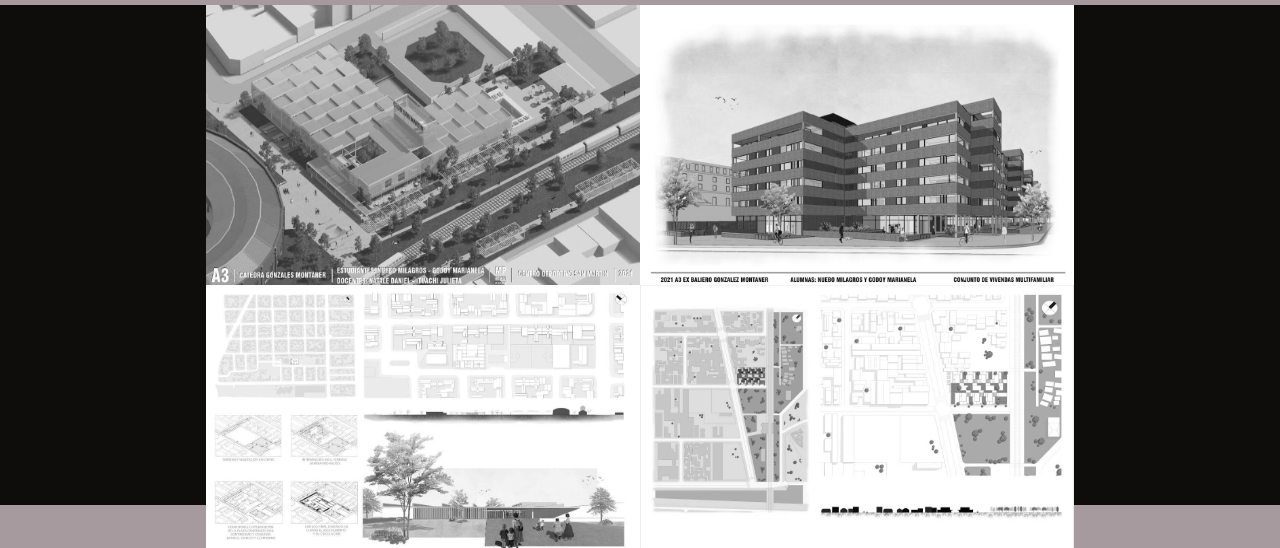
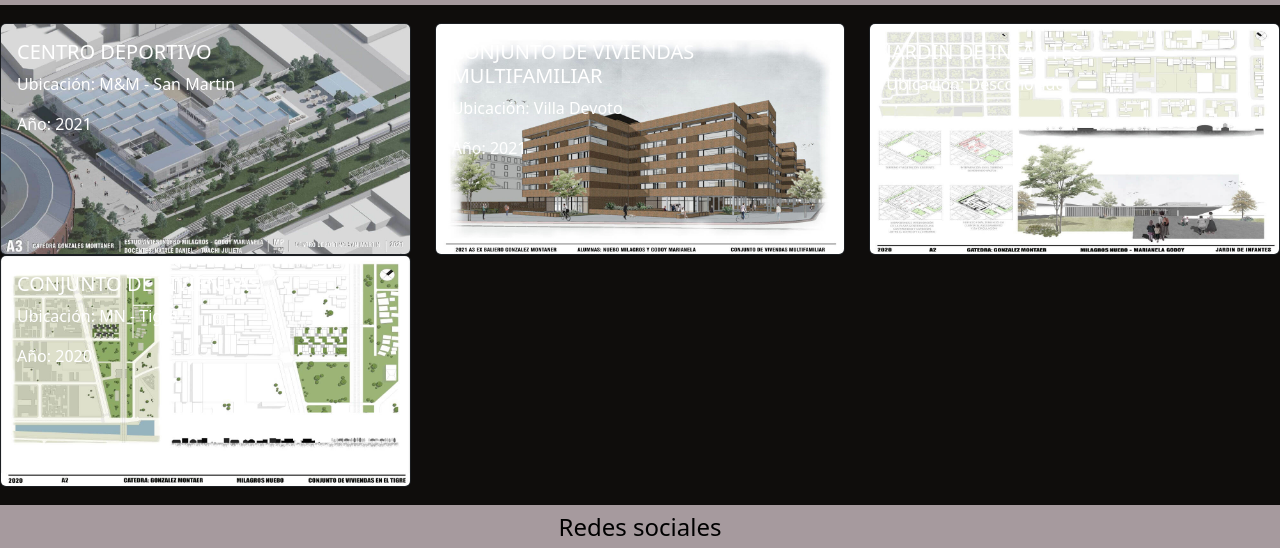
Before and after one commit to CataniaGianFranco/arqmn, a plain HTML site: page page/project.html in a window 1280 px wide. Shown: the part 231-779 px from the top of the page. Drawn offline with nearby package versions, Linux system fonts and the light colour scheme; files whose address does not match are found by name.

Commit message:
Se agrego el componente card

```diff
--- a/page/project.html
+++ b/page/project.html
@@ -49,7 +49,49 @@
       </nav>
   </header>
     <main class="main">
-      <div class="container">
+        <div class="row">
+          <div class="col-12 col-md-6 col-lg-4">
+          <div class="card bg-dark text-white">
+            <img loading="lazy" src="../assets/image/centro-deportivo/1.jpeg" class="card-img" alt="...">
+            <div class="card-img-overlay">
+              <h5 class="card-title">CENTRO DEPORTIVO</h5>
+              <p class="card-text">Ubicación: M&M - San Martin</p>
+              <p class="card-text">Año: 2021</p>
+            </div>
+            </div>
+          </div>
+          <div class="col-12 col-md-6 col-lg-4">
+          <div class="card bg-dark text-white">
+            <img loading="lazy" src="../assets/image/conjunto-de-viviendas-multifamiliar/1.jpg" class="card-img" alt="...">
+            <div class="card-img-overlay">
+              <h5 class="card-title">CONJUNTO DE VIVIENDAS MULTIFAMILIAR</h5>
+              <p class="card-text">Ubicación: Villa Devoto</p>
+              <p class="card-text">Año: 2021</p>
+            </div>
+          </div>
+          </div>
+          <div class="col-12 col-md-6 col-lg-4">
+          <div class="card bg-dark text-white">
+            <img loading="lazy" src="../assets/image/jardin-de-infantes/1.jpeg" class="card-img" alt="...">
+            <div class="card-img-overlay">
+              <h5 class="card-title">JARDIN DE INFANTES</h5>
+              <p class="card-text">Ubicación: Desconocido</p>
+              <p class="card-text">Año: 2020</p>
+            </div>
+            </div>
+          </div>
+          <div class="col-12 col-md-6 col-lg-4">
+          <div class="card bg-dark text-white ">
+            <img loading="lazy" src="../assets/image/conjunto-de-viviendas/1.jpg" class="card-img" alt="...">
+            <div class="card-img-overlay">
+              <h5 class="card-title">CONJUNTO DE VIVIENDAS</h5>
+              <p class="card-text">Ubicación: MN - Tigre</p>
+              <p class="card-text">Año: 2020</p>
+            </div>
+          </div>
+          </div>
+        </div>
+      <!-- <div class="container">
         <div class="box">
           <div class="imgBx">
             <img loading="lazy" src="../assets/image/centro-deportivo/1.jpeg" alt="">
@@ -109,7 +151,7 @@
             </section>
           </div>
         </div>
-      </div>
+      </div> -->
     </main>
     <footer class="site-footer text-black text-center pt-2" style="background-color: #a69a9e">
       <h4>Redes sociales</h4>
```
